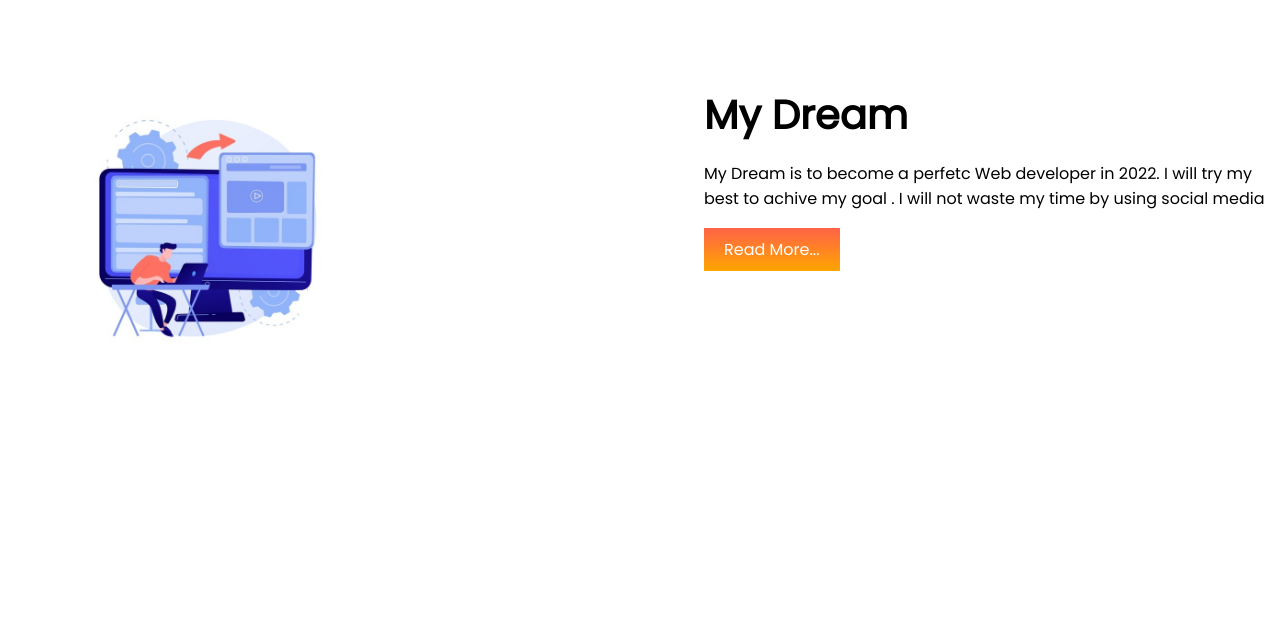
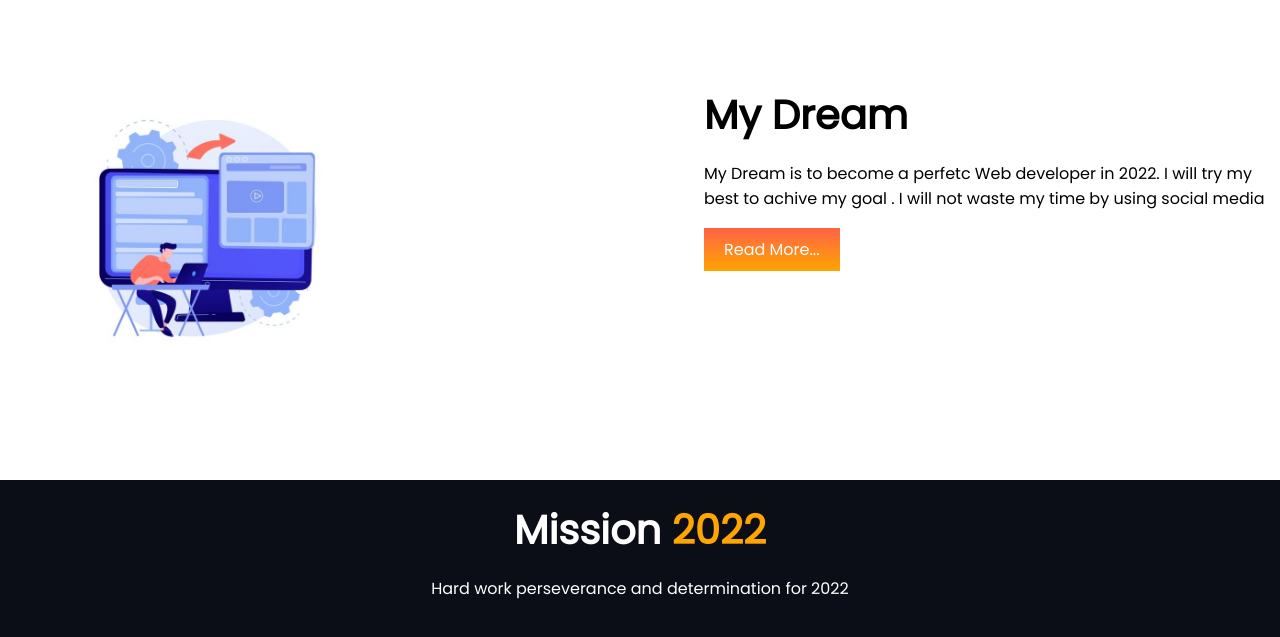
Before and after one commit to kawsarahmed22/mission-2022, a plain HTML site: page index.html in a window 1280 px wide. Shown: the part 1861-2498 px from the top of the page. Before the commit the page ends 2341 px from the top, so only its background shows below. Drawn offline with Linux system fonts and the light colour scheme.

Commit message:
Footer Added

```diff
--- a/index.html
+++ b/index.html
@@ -95,6 +95,14 @@
     </section>
     <!-- Dream Area End -->
 
+
+    <!-- Footer Area Start -->
+    <footer class="footer-area">
+        <h1>Mission <span class="orange-color">2022</span></h1>
+        <p>Hard work perseverance and determination for 2022</p>
+    </footer>
+    <!-- Footer Area End -->
+
 </body>
 
 </html>
--- a/style.css
+++ b/style.css
@@ -76,6 +76,14 @@ h1 {
 .develop-left img {
     width: 80%;
 }
+
 .gloval-comunity-right img {
     width: 70%;
 }
+
+.footer-area {
+    text-align: center;
+    padding: 20px;
+    background-color:#0B0D17;
+    color: #ffffff;
+}
```
